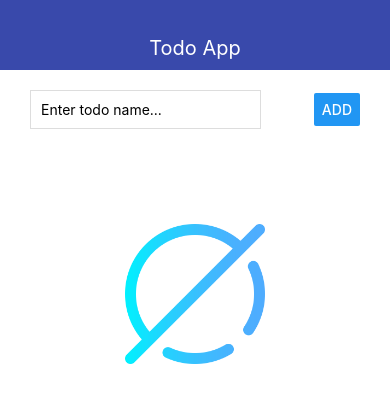
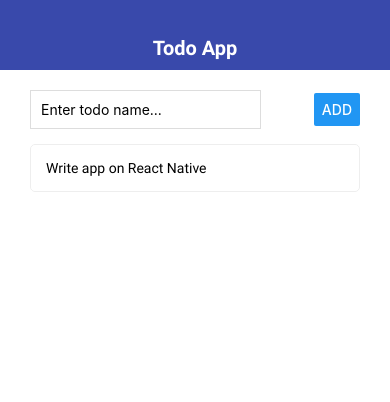
Before and after one commit to aesarantsev/ReactNative-TodoApp, a React Native app: screen / in a window 390 px wide. Shown: the top 402 px of the page. Built offline with nearby package versions, Linux system fonts and the light colour scheme.

Commit message:
feature(fonts) Add fonts

```diff
--- a/App.js
+++ b/App.js
@@ -1,14 +1,35 @@
 import React, { useState } from "react";
-import { StyleSheet, Text, View, Alert } from "react-native";
+import { StyleSheet, View, Alert } from "react-native";
+import * as Font from "expo-font";
+import { AppLoading } from "expo";
+
 import { Navbar } from "./src/components/Navbar";
 import { MainScreen } from "./src/screens/MainScreen";
 import { TodoScreen } from "./src/screens/TodoScreen";
 
+async function loadApplication() {
+  await Font.loadAsync({
+    "roboto-regular": require("./assets/fonts/Roboto-Regular.ttf"),
+    "roboto-bold": require("./assets/fonts/Roboto-Bold.ttf")
+  });
+}
+
 export default function App() {
+  const [isReady, setIsReady] = useState(false);
   const [todoId, setTodoId] = useState(null);
   const [todos, setTodos] = useState([
-    // { id: "1", title: "Write app on React Native" },
+    { id: "1", title: "Write app on React Native" }
   ]);
+
+  if (!isReady) {
+    return (
+      <AppLoading
+        startAsync={loadApplication}
+        onError={err => console.log(err)}
+        onFinish={() => setIsReady(true)}
+      />
+    );
+  }
 
   const addTodo = title => {
     setTodos(prevTodos => [
--- a/package.json
+++ b/package.json
@@ -9,6 +9,7 @@
   },
   "dependencies": {
     "expo": "~36.0.0",
+    "expo-font": "^8.0.0",
     "react": "~16.9.0",
     "react-dom": "~16.9.0",
     "react-native": "https://github.com/expo/react-native/archive/sdk-36.0.0.tar.gz",
--- a/src/components/Navbar.js
+++ b/src/components/Navbar.js
@@ -1,11 +1,12 @@
 import React from "react";
-import { View, Text, StyleSheet } from "react-native";
+import { View, StyleSheet } from "react-native";
 import { THEME } from "../theme";
+import { AppTextBold } from "../components/ui/AppTextBold";
 
 export const Navbar = ({ title }) => {
   return (
     <View style={styles.navbar}>
-      <Text style={styles.text}>{title}</Text>
+      <AppTextBold style={styles.text}>{title}</AppTextBold>
     </View>
   );
 };
--- a/src/components/Todo.js
+++ b/src/components/Todo.js
@@ -1,5 +1,6 @@
 import React from "react";
-import { Test, View, StyleSheet, Text, TouchableOpacity } from "react-native";
+import { View, StyleSheet, Text, TouchableOpacity } from "react-native";
+import { AppText } from "../components/ui/AppText";
 
 export const Todo = ({ todoItem, onRemove, onOpen }) => {
   return (
@@ -11,7 +12,7 @@
       onLongPress={onRemove.bind(null, todoItem.id)}
     >
       <View style={styles.todo}>
-        <Text>{todoItem.title}</Text>
+        <AppText>{todoItem.title}</AppText>
       </View>
     </TouchableOpacity>
   );
--- /dev/null
+++ b/src/components/ui/AppText.js
@@ -0,0 +1,12 @@
+import React from "react";
+import { Text, StyleSheet } from "react-native";
+
+export const AppText = props => (
+  <Text style={{ ...styles.default, ...props.style }}>{props.children}</Text>
+);
+
+const styles = StyleSheet.create({
+  default: {
+    fontFamily: "roboto-regular"
+  }
+});
--- /dev/null
+++ b/src/components/ui/AppTextBold.js
@@ -0,0 +1,12 @@
+import React from "react";
+import { Text, StyleSheet } from "react-native";
+
+export const AppTextBold = props => (
+  <Text style={{ ...styles.default, ...props.style }}>{props.children}</Text>
+);
+
+const styles = StyleSheet.create({
+  default: {
+    fontFamily: "roboto-bold"
+  }
+});
--- a/src/screens/TodoScreen.js
+++ b/src/screens/TodoScreen.js
@@ -1,9 +1,11 @@
 import React, { useState } from "react";
-import { StyleSheet, View, Text, Button } from "react-native";
+import { StyleSheet, View, Button } from "react-native";
 import { AppCard } from "../components/ui/AppCard";
 
 import { THEME } from "../theme";
 import { EditModal } from "../components/EditModal";
+import { AppTextBold } from "../components/ui/AppTextBold";
+
 export const TodoScreen = ({ todo, goBack, onRemove, onSave }) => {
   const [modal, setModal] = useState(false);
 
@@ -23,7 +25,7 @@
         onSave={saveHandler}
       />
       <AppCard style={styles.card}>
-        <Text style={styles.title}>{todo.title}</Text>
+        <AppTextBold style={styles.title}>{todo.title}</AppTextBold>
         <Button title="Edit" onPress={() => setModal(true)} />
       </AppCard>
 
```
Also changed, not shown: assets/fonts/Roboto-Bold.ttf (added), assets/fonts/Roboto-Regular.ttf (added).
